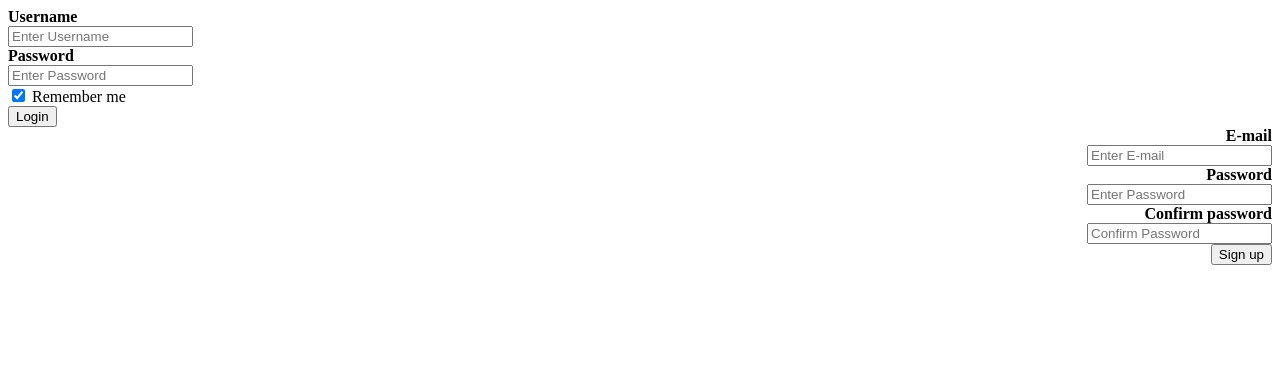
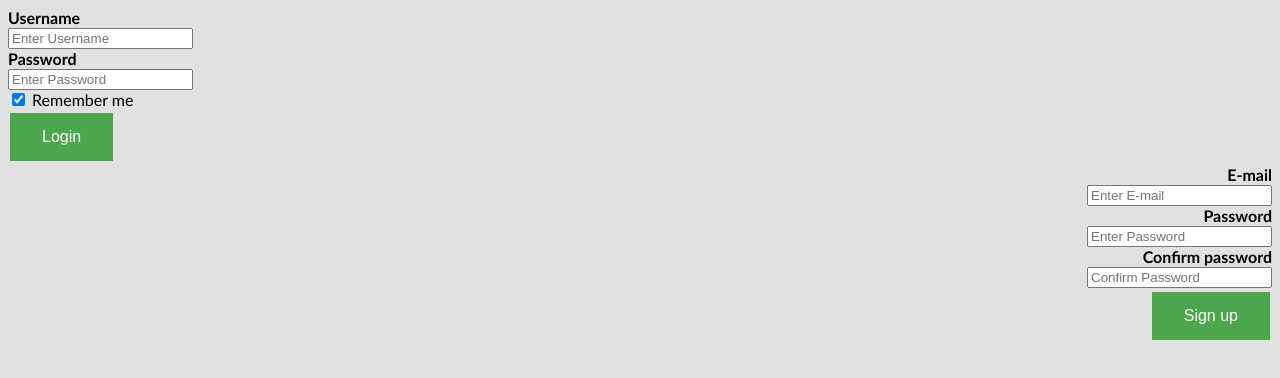
Before and after one commit to epichan/project-aa, a website: page public/login.html in a window 1280 px wide. Drawn offline with Linux system fonts and the light colour scheme.

Commit message:
Add style.css and button alert

```diff
--- /dev/null
+++ b/public/buttonalert.js
@@ -0,0 +1,3 @@
+function getAlert() {
+    alert('Welcome!')
+}
--- a/public/login.html
+++ b/public/login.html
@@ -1,17 +1,9 @@
 <!DOCTYPE html>
 <html>
   <head>
-    <style type = "text/css">
-    .login {
-      text-align: left;
-      list-style-type:none;
-}
-
-    .signup {
-      text-align: right;
-      list-style-type:none;
-}
-      </style>
+      <script src="buttonalert.js"></script>
+      <link rel = "stylesheet" href = "style.css">
+    <style type = "text/css"></style>
   <body>
     <div class = "login">
         <li><label for = "uname"><b>Username</b></label></li>
@@ -22,7 +14,7 @@
 
 
         <li><label><input type = "checkbox" checked = "checked" name = "remember"> Remember me</label></li>
-        <li><button type="submit">Login</button></li>
+        <li><button onclick = "getAlert()">Login</button></li>
      </div>
      <div class = "signup">
       <li><label for = "email"><b>E-mail</b></label></li>
@@ -33,7 +25,7 @@
       <li><label for = "psw"><b>Confirm password</b></label></li>
       <li><input type = "password" placeholder = "Confirm Password" name = "psw" required></li>
 
-      <li><button type = "submit">Sign up</button></li>
+      <li><button onclick = "getAlert()">Sign up</button></li>
    </div>
   </body>
 </html>
--- /dev/null
+++ b/public/style.css
@@ -0,0 +1,29 @@
+body {
+    background-color: #e1e1e1;
+    font-family: 'Gill Sans', 'Gill Sans MT', Calibri, 'Trebuchet MS', sans-serif;
+}
+
+button, a {
+    text-align: center;
+    color: white;
+    background-color: #4ca64c;
+    padding: 15px 32px;
+    border: none;
+    font-size: 16px;
+    margin: 4px 2px;
+    width: auto;
+  }
+
+.loginbutton {
+    text-align: right;
+}
+
+      .login {
+      text-align: left;
+      list-style-type:none;
+}
+
+    .signup {
+      text-align: right;
+      list-style-type:none;
+}
```
Also changed, not shown: public/index.html (+3 -4 lines).
